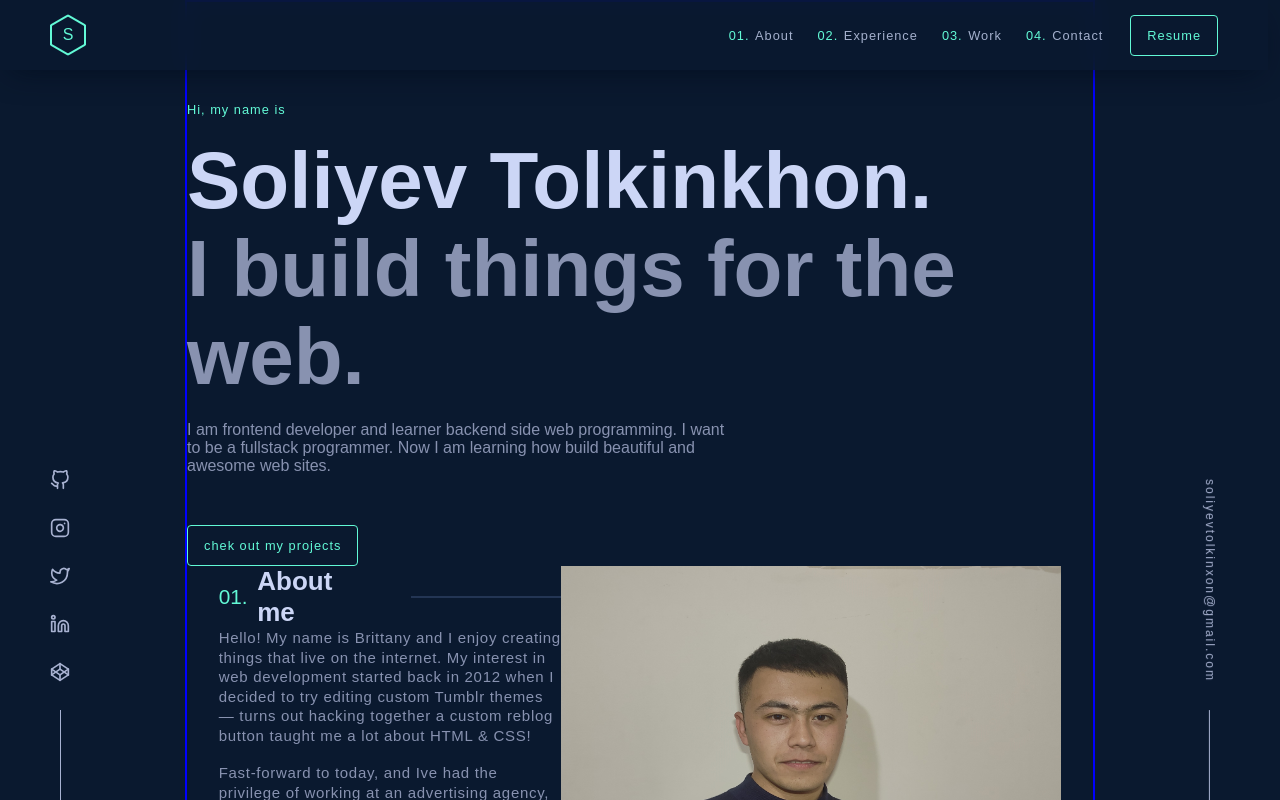
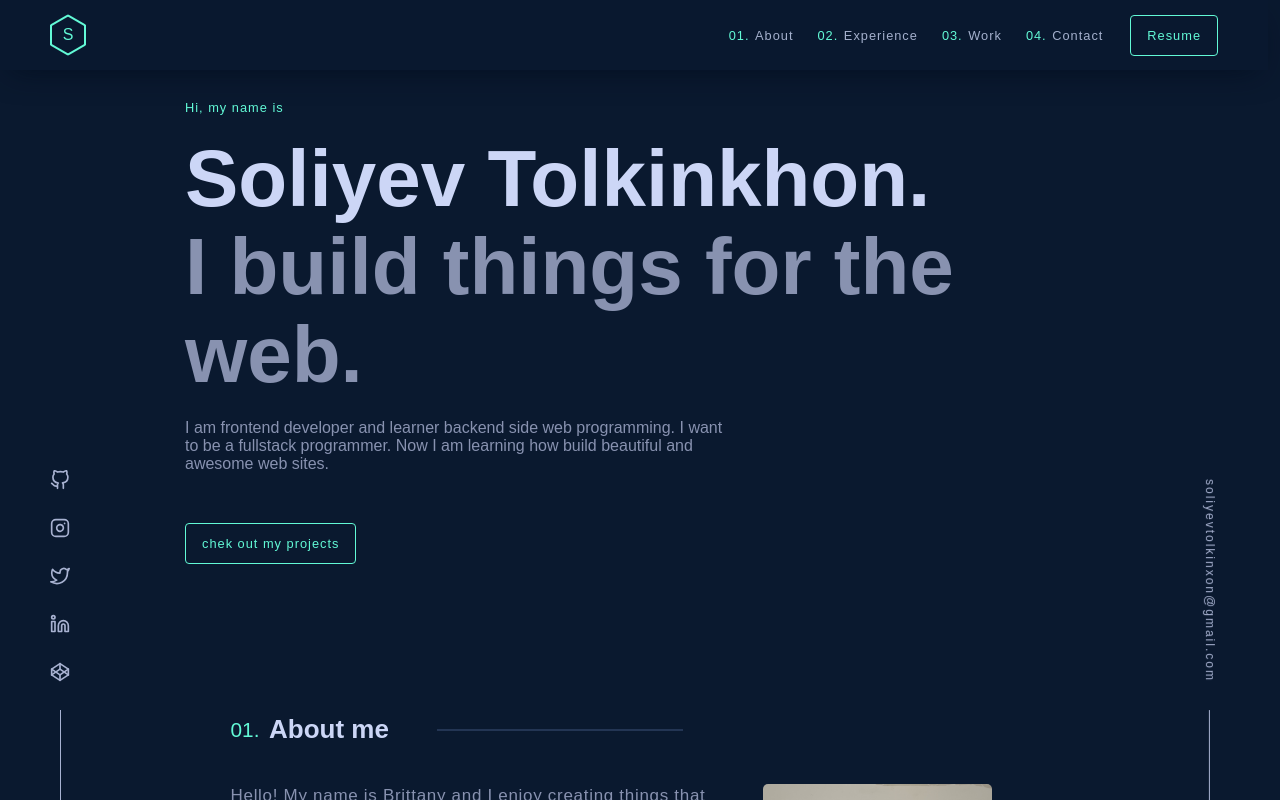
Before and after one commit to Tolkinxon/my-partfolio, a Next.js app: page / in a window 1280 px wide. Built offline with nearby package versions, Linux system fonts and the light colour scheme.

Commit message:
adde some changes

```diff
--- a/styles/about.module.css
+++ b/styles/about.module.css
@@ -1,7 +1,8 @@
 .about {
-  width: 93%;
+  width: 90%;
   display: flex;
   justify-content: space-between;
+  margin-top: 150px;
 }
 .content {
   width: 60%;
@@ -14,6 +15,7 @@
   font-weight: 500;
   display: flex;
   align-items: center;
+  margin-bottom: 40px;
 }
 
 .content > span > span {
@@ -31,15 +33,17 @@
 
 .content p {
   color: #8892b0;
-  font-size: 15px;
+  font-size: 17px;
   line-height: 1.3;
   letter-spacing: 0.7px;
 }
-.image_wrapper{
-
+.image_wrapper {
+  padding-top: 70px;
+  width: 35%;
 }
 
 .image {
-  width: 500px;
-  height: 500px;
+  width: 80%;
+  height: 60%;
+  border-radius: 5px;
 }
--- a/styles/globals.css
+++ b/styles/globals.css
@@ -18,7 +18,6 @@
   width: calc(100vw - 370px);
   display: flex;
   flex-direction: column;
-  border: 2px solid blue;
   align-items: center;
 }
 
```
